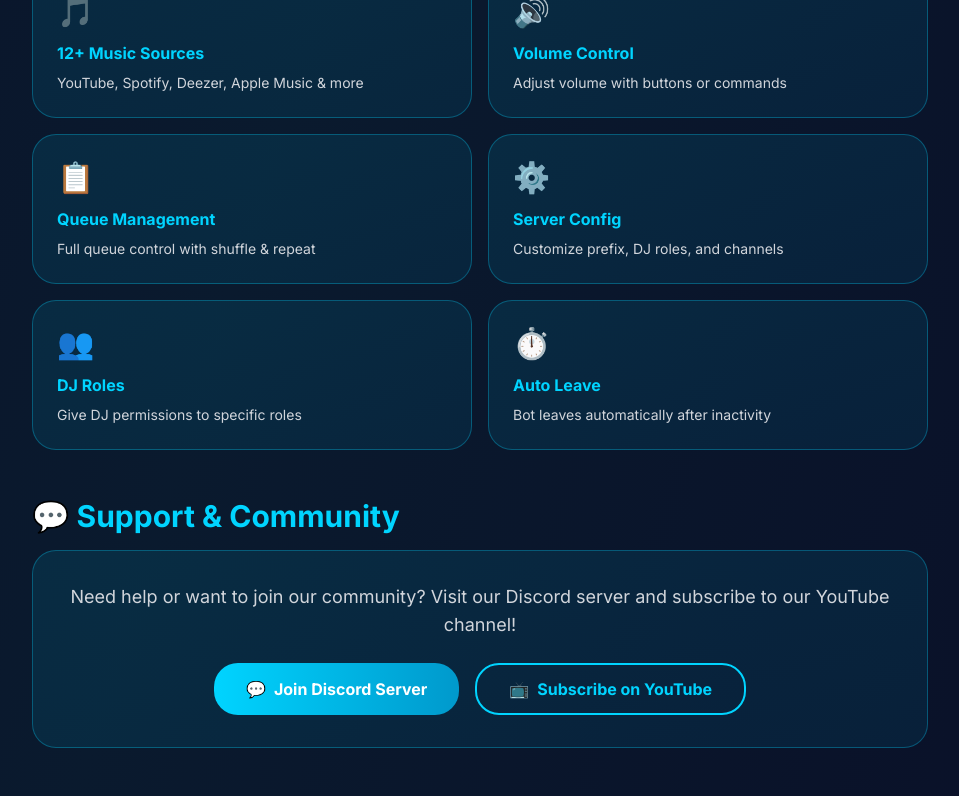
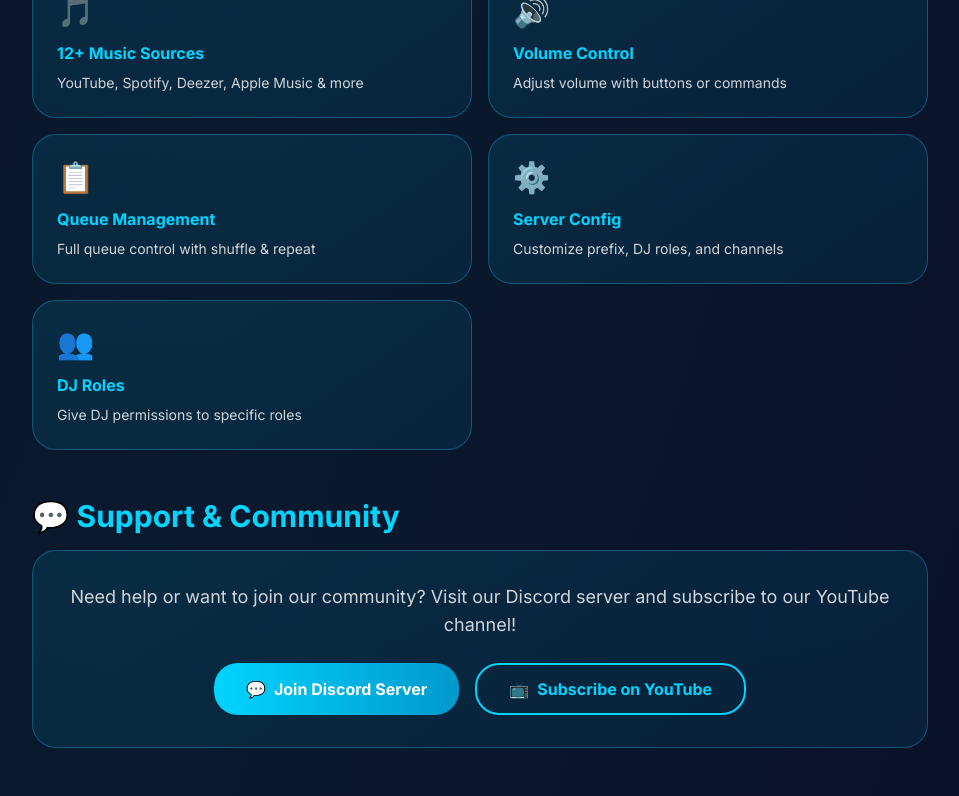
Before and after one commit to bunirx/musik-cafe-dashboard, a Next.js app: page /documentation in a window 1280 px wide. Shown: the part 2583-3379 px from the top of the page, without its empty margins (160-1119 px from the left). Built offline with nearby package versions, Linux system fonts and the light colour scheme; no server answers.

Commit message:
Remove auto-leave configuration from dashboard and documentation

```diff
--- a/pages/dashboard.tsx
+++ b/pages/dashboard.tsx
@@ -111,7 +111,6 @@ export default function Dashboard() {
                 '📋 Manage queue with ease',
                 '⚙️ Customize server settings',
                 '🎭 Set up DJ roles',
-                '⏱️ Auto-leave configuration',
               ].map((feature, i) => (
                 <div key={i} className="flex items-center gap-3 p-3 bg-darker-blue/50 rounded-xl">
                   <span className="text-xl">{feature.split(' ')[0]}</span>
--- a/pages/documentation.tsx
+++ b/pages/documentation.tsx
@@ -134,7 +134,6 @@ export default function Documentation() {
                 { icon: '📋', title: 'Queue Management', desc: 'Full queue control with shuffle & repeat' },
                 { icon: '⚙️', title: 'Server Config', desc: 'Customize prefix, DJ roles, and channels' },
                 { icon: '👥', title: 'DJ Roles', desc: 'Give DJ permissions to specific roles' },
-                { icon: '⏱️', title: 'Auto Leave', desc: 'Bot leaves automatically after inactivity' },
               ].map((feature, i) => (
                 <div
                   key={i}
```
